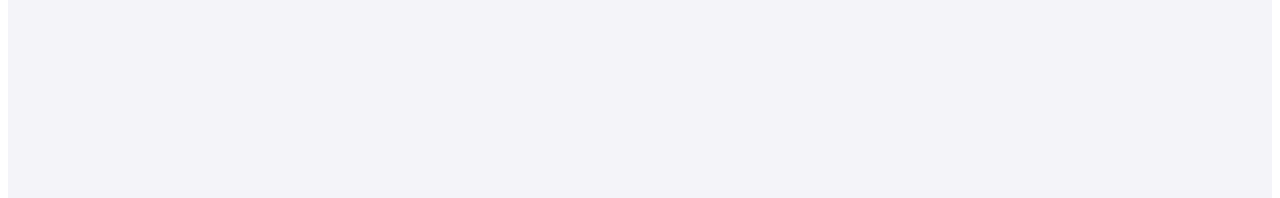
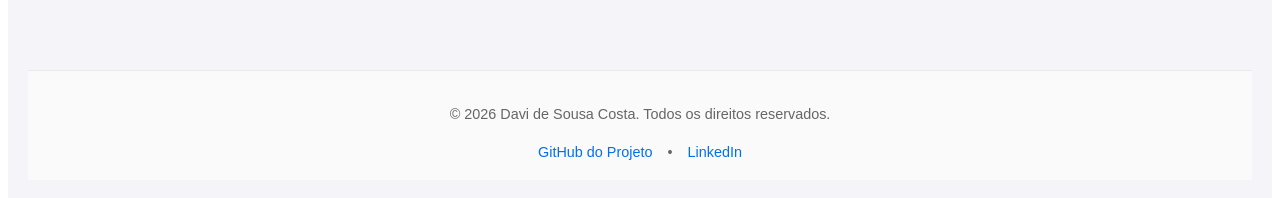
Before and after one commit to Da20-Costa/agenda-interativa, a Next.js app: page / in a window 1280 px wide. Shown: the part 608-806 px from the top of the page. Built offline with nearby package versions, Linux system fonts and the light colour scheme; no server answers; the database is empty.

Commit message:
feat: add footer

```diff
--- a/pages/Home.module.css
+++ b/pages/Home.module.css
@@ -4,6 +4,9 @@
   font-family: sans-serif;
   background-color: #f4f4f9;
   min-height: 100vh;
+  display: flex;
+  flex-direction: column;
+  box-sizing: border-box;
 }
 
 .titulo {
@@ -17,6 +20,7 @@
   grid-template-columns: repeat(7, 1fr);
   gap: 15px;
   align-items: start;
+  flex: 1;
 }
 
 /* Para telas de Tablet (menores que 1024px) */
--- a/pages/index.js
+++ b/pages/index.js
@@ -4,6 +4,7 @@ import ColunaDia from 'src/components/ColunaDia.js'
 import ModalAdicionar from 'src/components/ModalAdicionar'
 import { diasSemana } from 'src/utils/constants.js'
 import { useCompromissos } from '/src/hooks/useCompromissos.js'
+import Footer from '../src/components/Footer'
 
 export default function Home() {
   const {
@@ -78,6 +79,8 @@ export default function Home() {
           aoSalvar={lidarComSalvar}
         />
       )}
+
+      <Footer />
     </div>
   )
 }
--- /dev/null
+++ b/src/components/Footer.js
@@ -0,0 +1,30 @@
+import styles from './Footer.module.css'
+
+export default function Footer() {
+  const anoAtual = new Date().getFullYear()
+
+  return (
+    <footer className={styles.footer}>
+      <p>
+        &copy; {anoAtual} Davi de Sousa Costa. Todos os direitos reservados.
+      </p>
+      <div className={styles.links}>
+        <a
+          href="https://github.com/Da20-Costa/agenda-interativa"
+          target="_blank"
+          rel="noopener noreferrer"
+        >
+          GitHub do Projeto
+        </a>
+        <span>•</span>
+        <a
+          href="https://linkedin.com/in/davi-costa-ti"
+          target="_blank"
+          rel="noopener noreferrer"
+        >
+          LinkedIn
+        </a>
+      </div>
+    </footer>
+  )
+}
--- /dev/null
+++ b/src/components/Footer.module.css
@@ -0,0 +1,28 @@
+.footer {
+  width: 100%;
+  padding: 20px 0;
+  margin-top: 40px;
+  border-top: 1px solid #eaeaea;
+  display: flex;
+  flex-direction: column;
+  align-items: center;
+  justify-content: center;
+  color: #666;
+  font-size: 0.9rem;
+  background-color: #fafafa;
+}
+
+.links {
+  margin-top: 8px;
+  display: flex;
+  gap: 15px;
+}
+
+.links a {
+  color: #0070f3;
+  text-decoration: none;
+}
+
+.links a:hover {
+  text-decoration: underline;
+}
```
